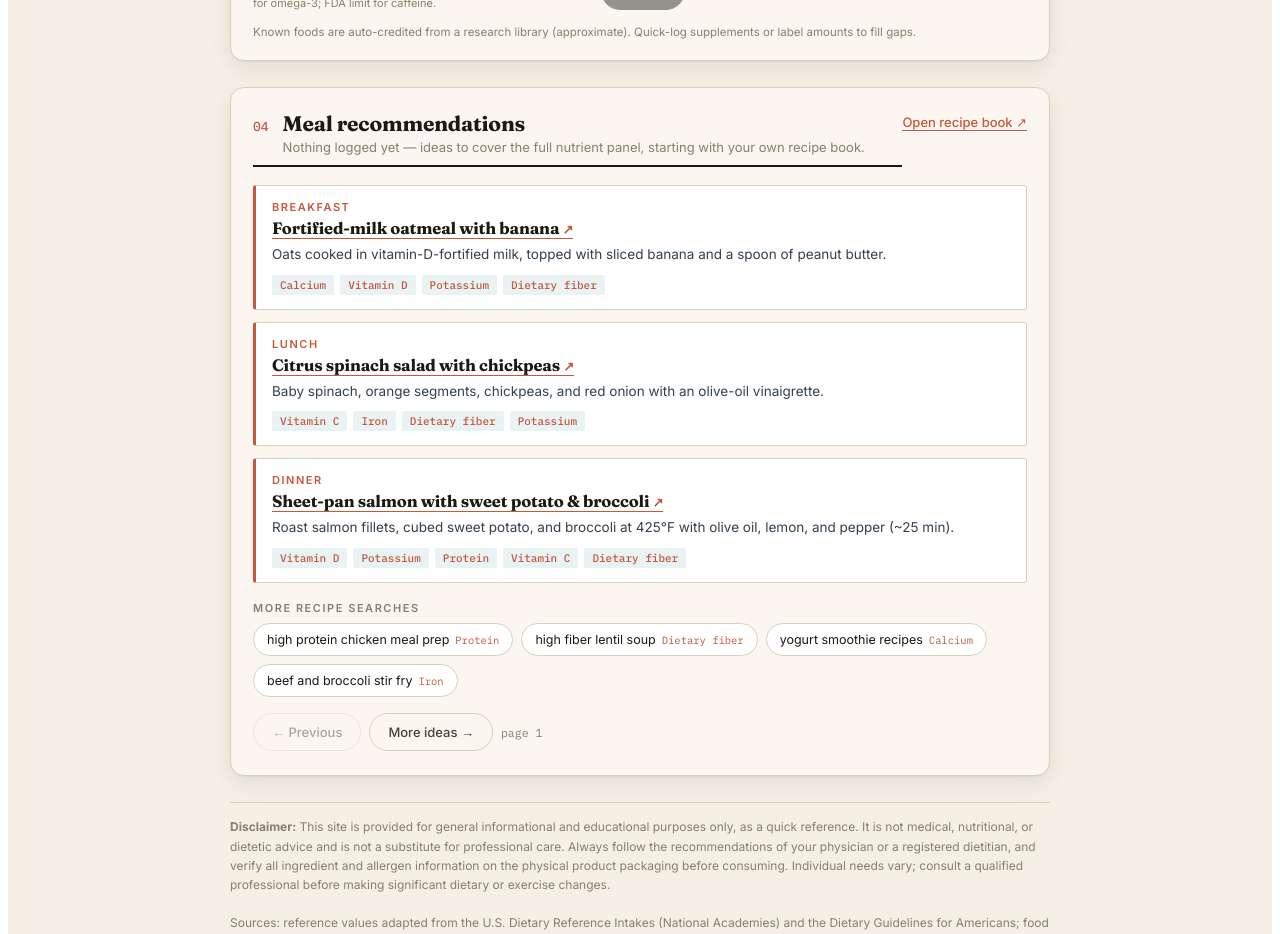
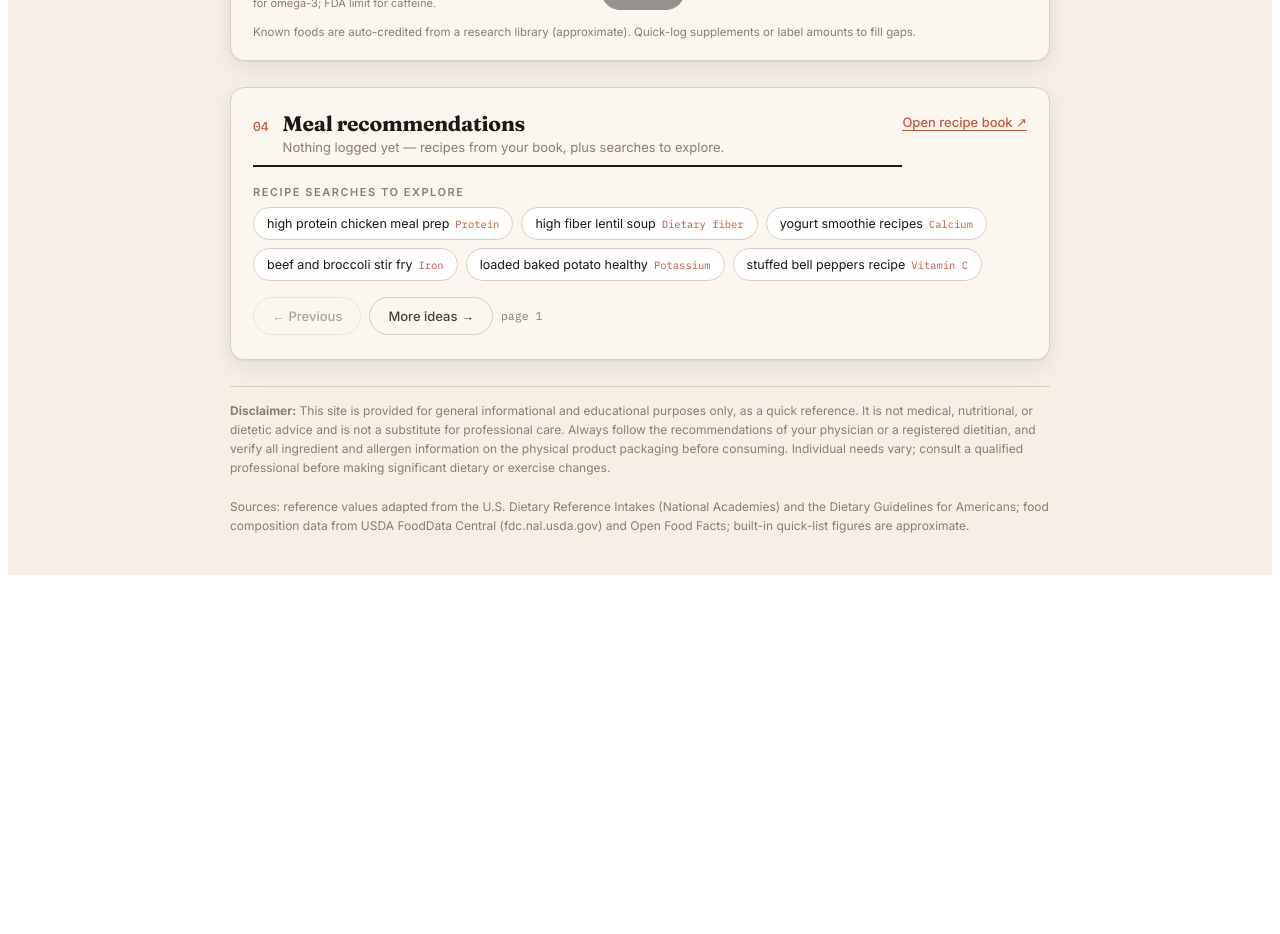
Before and after one commit to TKB789/nutrients, a React (Vite) app: page / in a window 1280 px wide. Shown: the part 1300-2234 px from the top of the page. After the commit the page ends 1883 px from the top, so only its background shows below. Built offline with nearby package versions, Linux system fonts and the light colour scheme.

Commit message:
Add files via upload

```diff
--- a/src/App.jsx
+++ b/src/App.jsx
@@ -234,17 +234,60 @@ const DEFICIT_KEYWORDS = {
 // Google-search recipe ideas per nutrient — a wider pool than the built-in
 // cards. Pages draw from here without repeating phrases the user has skipped.
 const GOOGLE_IDEAS = {
-  protein: ["high protein chicken meal prep", "baked salmon recipe easy", "slow cooker pulled pork", "tofu stir fry high protein", "greek yogurt protein bowl", "turkey chili recipe"],
-  fiber: ["high fiber lentil soup", "overnight oats with chia", "black bean tacos recipe", "roasted vegetable grain bowl", "barley mushroom soup", "chickpea salad sandwich"],
-  calcium: ["yogurt smoothie recipes", "baked tofu with sesame", "sardine toast recipe", "kale caesar salad recipe", "cheesy broccoli bake", "chia pudding with fortified milk"],
-  iron: ["beef and broccoli stir fry", "lentil curry dal recipe", "spinach and chickpea stew", "steak fajitas recipe", "clam pasta recipe", "tofu spinach scramble"],
-  potassium: ["loaded baked potato healthy", "white bean soup recipe", "banana oat pancakes", "avocado toast variations", "butternut squash soup", "salmon sweet potato bowl"],
-  vitC: ["stuffed bell peppers recipe", "citrus salad with fennel", "strawberry spinach salad", "garlic broccoli stir fry", "tomato gazpacho recipe", "kiwi smoothie recipes"],
-  vitD: ["sheet pan salmon dinner", "tuna poke bowl recipe", "mushroom omelette recipe", "sardine pasta puttanesca", "baked trout with lemon", "egg breakfast burrito"],
+  protein: [
+    "high protein chicken meal prep", "baked salmon recipe easy", "slow cooker pulled pork",
+    "tofu stir fry high protein", "greek yogurt protein bowl", "turkey chili recipe",
+    "sheet pan chicken and vegetables", "shrimp scampi recipe", "cottage cheese breakfast ideas",
+    "egg white frittata recipe", "lean beef stir fry", "protein pasta bake",
+    "grilled chicken marinade recipes", "salmon rice bowl", "high protein vegetarian dinner",
+  ],
+  fiber: [
+    "high fiber lentil soup", "overnight oats with chia", "black bean tacos recipe",
+    "roasted vegetable grain bowl", "barley mushroom soup", "chickpea salad sandwich",
+    "split pea soup recipe", "three bean chili", "whole wheat pasta primavera",
+    "quinoa tabbouleh recipe", "roasted brussels sprouts recipe", "bran muffin recipe healthy",
+    "farro salad recipe", "edamame snack ideas", "artichoke dip healthy",
+  ],
+  calcium: [
+    "yogurt smoothie recipes", "baked tofu with sesame", "sardine toast recipe",
+    "kale caesar salad recipe", "cheesy broccoli bake", "chia pudding recipe",
+    "spinach ricotta stuffed shells", "bok choy stir fry recipe", "cheese and white bean gratin",
+    "collard greens recipe", "almond milk oatmeal", "salmon patties with bones",
+    "paneer curry recipe", "greek yogurt tzatziki", "fortified cereal parfait",
+  ],
+  iron: [
+    "beef and broccoli stir fry", "lentil curry dal recipe", "spinach and chickpea stew",
+    "steak fajitas recipe", "clam pasta recipe", "tofu spinach scramble",
+    "beef and barley soup", "liver and onions recipe", "mussels in white wine",
+    "black bean burger recipe", "pumpkin seed pesto", "moroccan lamb tagine",
+    "iron rich smoothie spinach", "beef stew with vegetables", "oyster stew recipe",
+  ],
+  potassium: [
+    "loaded baked potato healthy", "white bean soup recipe", "banana oat pancakes",
+    "avocado toast variations", "butternut squash soup", "salmon sweet potato bowl",
+    "roasted root vegetables", "coconut water smoothie", "spinach and potato curry",
+    "tomato basil soup recipe", "beet salad recipe", "swiss chard sauté",
+    "lima bean succotash", "baked cod with tomatoes", "prune energy bites",
+  ],
+  vitC: [
+    "stuffed bell peppers recipe", "citrus salad with fennel", "strawberry spinach salad",
+    "garlic broccoli stir fry", "tomato gazpacho recipe", "kiwi smoothie recipes",
+    "roasted cauliflower recipe", "mango salsa recipe", "brussels sprouts slaw",
+    "papaya breakfast bowl", "cabbage stir fry recipe", "pineapple chicken skewers",
+    "guava smoothie recipe", "snap pea salad", "orange fennel salad",
+  ],
+  vitD: [
+    "sheet pan salmon dinner", "tuna poke bowl recipe", "mushroom omelette recipe",
+    "sardine pasta puttanesca", "baked trout with lemon", "egg breakfast burrito",
+    "herring salad recipe", "portobello mushroom burger", "salmon chowder recipe",
+    "shakshuka recipe", "fortified milk latte recipe", "mackerel rice bowl",
+    "quiche lorraine recipe", "cod fish tacos", "uv mushroom soup recipe",
+  ],
 };
 
 // Pick up to 4 unused search ideas, round-robin across nutrients for variety.
 function genSearchPage(keys, used) {
+  // up to 6 unused ideas per page, round-robin across the nutrients in play
   const byK = {};
   for (const k of keys) {
     const arr = (GOOGLE_IDEAS[k] || []).filter(q => !used.has(q));
@@ -253,7 +296,7 @@ function genSearchPage(keys, used) {
   const ks = Object.keys(byK);
   const picks = [];
   let i = 0;
-  while (picks.length < 4 && ks.length > 0) {
+  while (picks.length < 6 && ks.length > 0) {
     const k = ks[i % ks.length];
     picks.push({ k, q: byK[k].shift() });
     if (byK[k].length === 0) ks.splice(i % ks.length, 1);
@@ -650,42 +693,6 @@ function detectBonuses(name) {
 /*  Recipe recommendations                                            */
 /* ------------------------------------------------------------------ */
 
-const RECIPES = [
-  { name: "Sheet-pan salmon with sweet potato & broccoli", meal: "Dinner",
-    desc: "Roast salmon fillets, cubed sweet potato, and broccoli at 425°F with olive oil, lemon, and pepper (~25 min).",
-    richIn: ["vitD", "potassium", "protein", "vitC", "fiber"] },
-  { name: "Lentil & spinach stew with tomatoes", meal: "Lunch or dinner",
-    desc: "Simmer lentils with canned tomatoes, onion, garlic, and cumin; stir in spinach at the end. Finish with lemon juice to aid iron absorption.",
-    richIn: ["iron", "fiber", "potassium", "vitC", "protein"] },
-  { name: "Greek yogurt bowl with berries & almonds", meal: "Breakfast or snack",
-    desc: "Plain Greek yogurt topped with strawberries, sliced almonds, and a drizzle of honey.",
-    richIn: ["calcium", "protein", "vitC"] },
-  { name: "Tofu & broccoli stir-fry over brown rice", meal: "Dinner",
-    desc: "Pan-sear calcium-set tofu, stir-fry with broccoli, bell pepper, garlic, and ginger; serve over brown rice with low-sodium soy sauce.",
-    richIn: ["calcium", "vitC", "fiber", "iron", "protein"] },
-  { name: "Citrus spinach salad with chickpeas", meal: "Lunch",
-    desc: "Baby spinach, orange segments, chickpeas, and red onion with an olive-oil vinaigrette.",
-    richIn: ["vitC", "iron", "fiber", "potassium"] },
-  { name: "Black bean & avocado burrito bowl", meal: "Lunch or dinner",
-    desc: "Black beans, brown rice, avocado, tomato salsa, and shredded lettuce; season with lime and cilantro.",
-    richIn: ["fiber", "potassium", "iron", "protein"] },
-  { name: "Fortified-milk oatmeal with banana", meal: "Breakfast",
-    desc: "Oats cooked in vitamin-D-fortified milk, topped with sliced banana and a spoon of peanut butter.",
-    richIn: ["calcium", "vitD", "potassium", "fiber"] },
-  { name: "Veggie egg scramble with whole-grain toast", meal: "Breakfast",
-    desc: "Eggs scrambled with tomato, spinach, and a little cheddar; serve with whole-wheat toast and orange slices.",
-    richIn: ["vitD", "protein", "vitC", "calcium"] },
-  { name: "Baked potato with turkey-bean chili", meal: "Dinner",
-    desc: "A baked potato (skin on) loaded with a lean turkey and kidney-bean chili; top with plain yogurt instead of sour cream.",
-    richIn: ["potassium", "fiber", "protein", "iron"] },
-];
-
-const SAMPLE_DAYS = [
-  [RECIPES[6], RECIPES[4], RECIPES[0]],
-  [RECIPES[7], RECIPES[1], RECIPES[8]],
-  [RECIPES[2], RECIPES[5], RECIPES[3]],
-];
-
 // Rotate through a ranked list so "show different ideas" cycles instead of repeats.
 function rotatePick(list, seed, n = 3) {
   if (list.length === 0) return [];
@@ -1318,36 +1325,6 @@ function MacroSummary({ totals, targets, styleKey, customBands, onStyle, onCusto
     </div>
   );
 }
-
-function RecipeCard({ recipe, deficits }) {
-  const helps = deficits ? recipe.richIn.filter(k => deficits.includes(k)) : recipe.richIn;
-  return (
-    <div style={{ border: `1px solid ${C.rule}`, borderLeft: `3px solid ${C.accent}`, borderRadius: 3, padding: "14px 16px", background: "#fff" }}>
-      <div className="na-eyebrow" style={{ color: C.accent, marginBottom: 4 }}>{recipe.meal}</div>
-      <h3 className="na-serif" style={{ margin: "0 0 6px", fontSize: 16.5, fontWeight: 700 }}>
-        <a href={`https://www.google.com/search?q=${encodeURIComponent(recipe.name + " recipe")}`}
-          target="_blank" rel="noopener"
-          style={{ color: "inherit", textDecoration: "none", borderBottom: `1.5px solid ${C.accent}` }}>
-          {recipe.name} <span aria-hidden style={{ color: C.accent, fontSize: 13 }}>↗</span>
-        </a>
-      </h3>
-      <p style={{ margin: "0 0 10px", fontSize: 13.5, lineHeight: 1.55, color: "#33414D" }}>{recipe.desc}</p>
-      <div style={{ display: "flex", gap: 6, flexWrap: "wrap" }}>
-        {helps.map(k => (
-          <span key={k} className="na-mono" style={{ fontSize: 11, padding: "3px 8px", background: "#EAF3F4", color: C.accent, borderRadius: 2, fontWeight: 500 }}>
-            {LABELS[k]}
-          </span>
-        ))}
-      </div>
-    </div>
-  );
-}
-
-/* ------------------------------------------------------------------ */
-/*  Barcode scanner — native BarcodeDetector where supported (Chrome, */
-/*  Android), ZXing via CDN elsewhere (iOS Safari), manual entry as   */
-/*  the universal fallback.                                           */
-/* ------------------------------------------------------------------ */
 
 function BarcodeScanner({ onDetect, onClose }) {
   const videoRef = useRef(null);
@@ -2393,16 +2370,13 @@ export default function NutritionAssessment() {
 
   const deficits = useMemo(() => TRACKED.filter(k => pctOf(k) < 80), [totals, targets]); // eslint-disable-line
 
+  // Recommendations now draw entirely from the user's own recipe book plus
+  // live search ideas — no fixed built-in recipe set.
   const recommendations = useMemo(() => {
-    if (log.length === 0) return { mode: "plan", recipes: SAMPLE_DAYS[recPage % SAMPLE_DAYS.length] };
-    if (deficits.length === 0) return { mode: "met", recipes: [] };
-    const ranked = [...RECIPES]
-      .map(r => ({ r, score: r.richIn.filter(k => deficits.includes(k)).length }))
-      .filter(x => x.score > 0)
-      .sort((a, b) => b.score - a.score)
-      .map(x => x.r);
-    return { mode: "catchup", recipes: rotatePick(ranked, recPage) };
-  }, [log.length, deficits, recPage]);
+    if (log.length === 0) return { mode: "plan" };
+    if (deficits.length === 0) return { mode: "met" };
+    return { mode: "catchup" };
+  }, [log.length, deficits]);
 
   // Search-idea paging: reset when the gap set changes; Next never repeats a
   // phrase the user has already been shown (i.e. skipped), until the pool runs
@@ -3249,10 +3223,10 @@ export default function NutritionAssessment() {
               </a>
               <SectionHead num="04" title="Meal recommendations"
                 sub={recommendations.mode === "plan"
-                  ? "Nothing logged yet — ideas to cover the full nutrient panel, starting with your own recipe book."
+                  ? "Nothing logged yet — recipes from your book, plus searches to explore."
                   : recommendations.mode === "met"
                     ? "All tracked nutrients are at or near target."
-                    : "Meals selected to close today's remaining gaps. Tap a title to find full recipes on Google."} />
+                    : "Recipes from your book that fit today's gaps, plus searches to explore."} />
 
               {recommendations.mode === "catchup" && (
                 <>
@@ -3293,7 +3267,6 @@ export default function NutritionAssessment() {
                         <p style={{ margin: "0 0 14px", fontSize: 11, color: C.faint }}>
                           Keyword-matched — approximate.
                         </p>
-                        <div className="na-eyebrow" style={{ margin: "0 0 8px" }}>Ideas to add to your recipe book</div>
                       </>
                     );
                   })()}
@@ -3331,7 +3304,6 @@ export default function NutritionAssessment() {
                     <p style={{ margin: "0 0 14px", fontSize: 11, color: C.faint }}>
                       Keyword-matched — approximate.
                     </p>
-                    <div className="na-eyebrow" style={{ margin: "0 0 8px" }}>Or a sample day of ideas to add to your recipe book</div>
                   </>
                 );
               })()}
@@ -3341,16 +3313,9 @@ export default function NutritionAssessment() {
                   Nice work — today's log meets every tracked target. No catch-up meals needed.
                 </p>
               )}
-              {recommendations.recipes.length > 0 && (
-                <div style={{ display: "grid", gap: 12 }}>
-                  {recommendations.recipes.map(r => (
-                    <RecipeCard key={r.name} recipe={r} deficits={recommendations.mode === "catchup" ? deficits : null} />
-                  ))}
-                </div>
-              )}
               {recommendations.mode !== "met" && (ideaPages[recPage] || []).length > 0 && (
                 <>
-                  <div className="na-eyebrow" style={{ margin: "18px 0 8px" }}>More recipe searches</div>
+                  <div className="na-eyebrow" style={{ margin: "4px 0 8px" }}>Recipe searches to explore</div>
                   <div style={{ display: "flex", gap: 8, flexWrap: "wrap" }}>
                     {(ideaPages[recPage] || []).map(({ q, k }) => (
                       <a key={q} href={`https://www.google.com/search?q=${encodeURIComponent(q)}`} target="_blank" rel="noopener"
```
